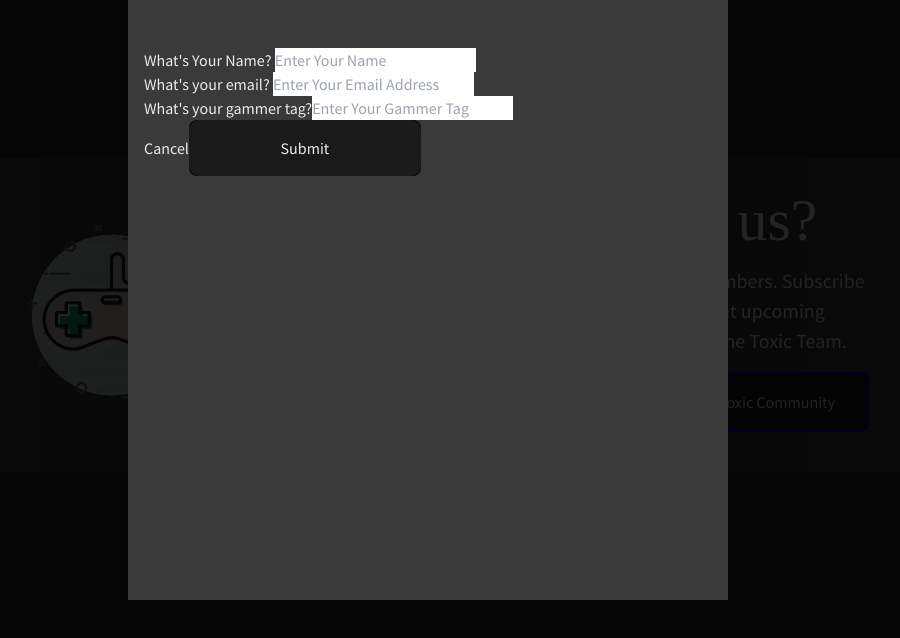
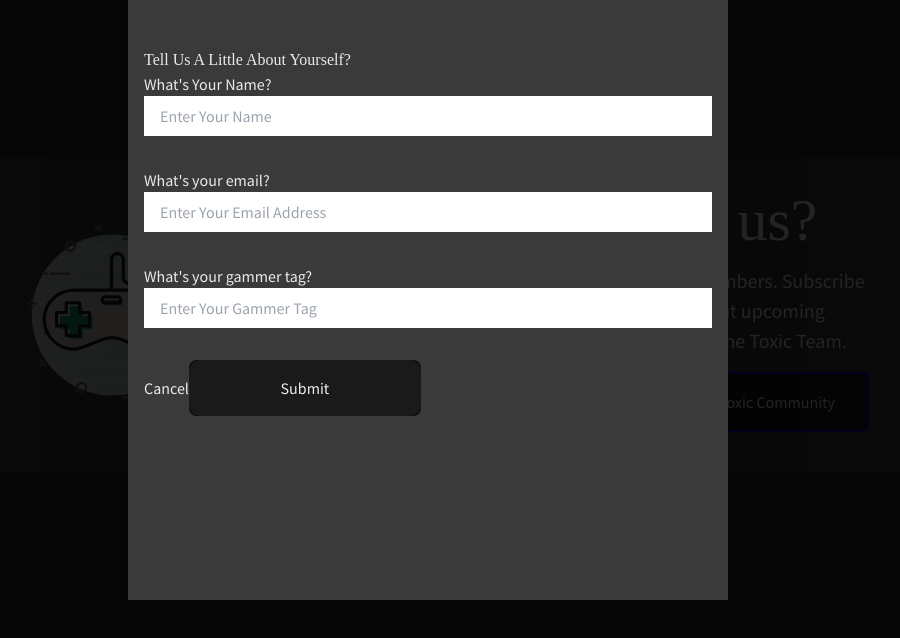
Before and after one commit to austinengelbrecht/toxictournaments, a Vue app: page /home in a window 1280 px wide. Both pictures are taken after a click on the button "Join The Toxic Community". Shown: the part 1840-2478 px from the top of the page, without its empty margins (212-1112 px from the left). Built offline with nearby package versions, Linux system fonts and the light colour scheme; no server answers; some icons are missing; a web font is replaced by a local one.

Commit message:
Starting styles for form inputs

```diff
--- a/src/components/ContactForm/ContactForm.vue
+++ b/src/components/ContactForm/ContactForm.vue
@@ -2,14 +2,17 @@
   <!-- todo - how to add event for closing the modal to background only -->
   <div class="modal">
     <div class="bg-onyx-1 modal-content p-4">
-      <span @click="$emit('closeForm')">
+      <span @click="$emit('closeForm')" class="">
         <Icon icon="fa6-regular:circle-xmark" color="white" width="32" />
       </span>
 
-      <form @submit.prevent="submitEmail" class="">
-        <div class="">
+      <h2 class="capitalize">Tell Us a little about yourself?</h2>
+
+      <form @submit.prevent="submitEmail" class="flex flex-col gap-8">
+        <div class="flex flex-col">
           <label for="name"> What's Your Name? </label>
           <input
+            class="px-4 py-2"
             type="text"
             name=""
             id="name"
@@ -18,10 +21,10 @@
           />
         </div>
 
-        <div>
+        <div class="flex flex-col">
           <label for="email" class=""> What's your email? </label>
           <input
-            class=""
+            class="px-4 py-2"
             type="email"
             name=""
             id="email"
@@ -30,9 +33,10 @@
           />
         </div>
 
-        <div>
+        <div class="flex flex-col">
           <label for="gammer-tag">What's your gammer tag?</label>
           <input
+            class="px-4 py-2"
             type="text"
             name=""
             id="gammer-tag"
```
